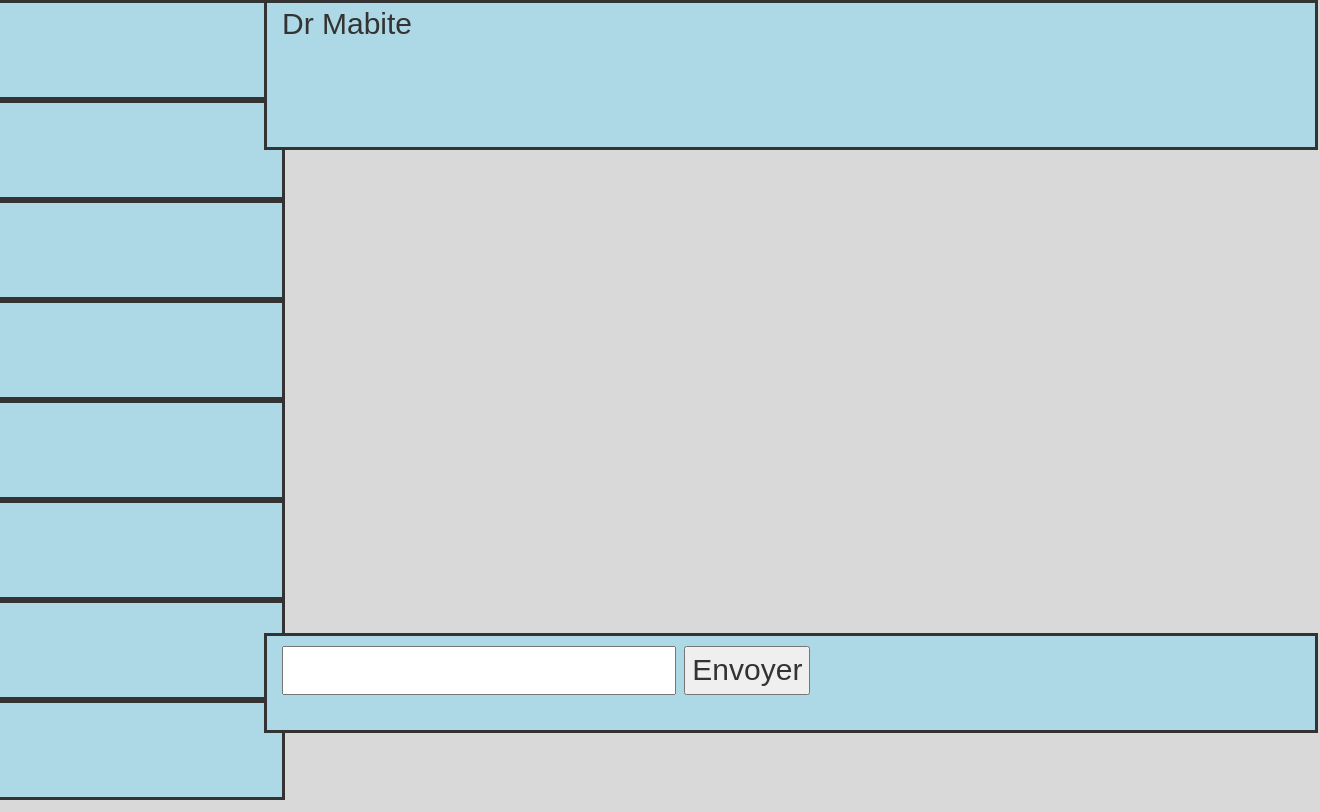
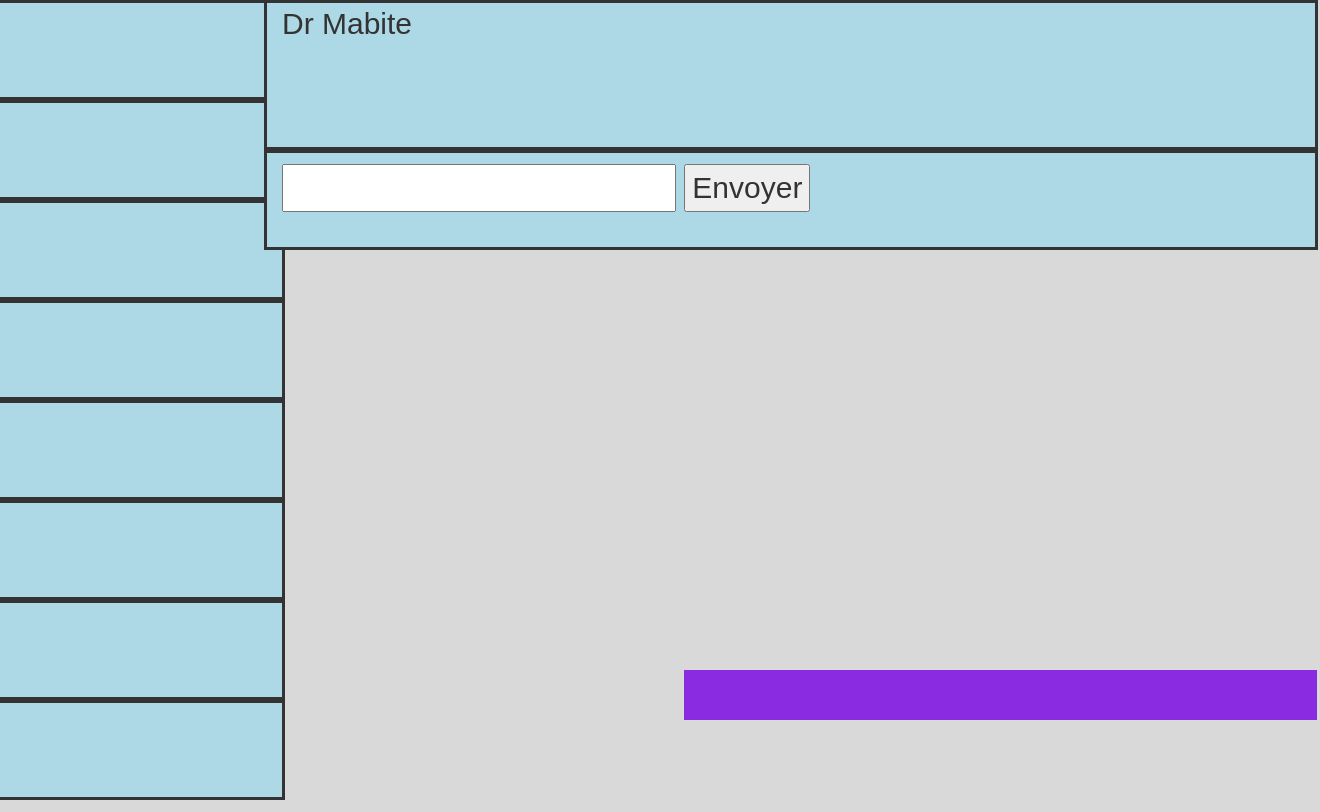
Before and after one commit to Arthyvi/PROJET-PISCINE-2022, a PHP site: page /chatroom.html in a window 1320 px wide. Run offline with PHP 8.4, Linux system fonts and the light colour scheme.

Commit message:
chatroom

```diff
--- a/PJ WEB 2021 Eleonore DOS SANTOS Lucas FEVRE Kevin CERCEAU Arthur VINHAS/chatroom.html
+++ b/PJ WEB 2021 Eleonore DOS SANTOS Lucas FEVRE Kevin CERCEAU Arthur VINHAS/chatroom.html
@@ -8,6 +8,7 @@
     <link rel="stylesheet" href="style.css">
     <script src="https://ajax.googleapis.com/ajax/libs/jquery/3.3.1/jquery.min.js"> </script>
     <script src="https://maxcdn.bootstrapcdn.com/bootstrap/3.3.7/j s/bootstrap.min.js"> </script>
+    <script src="script.js"></script>
 </head>
 
 <body>
@@ -21,13 +22,13 @@
                 </div>
             </div>
             <div id="messagezone">
-                <div id="message"></div>
+                <div class="messagesent"></div>
             </div>
             <div id="messagebar">
                 <div class="col-sm-12"
                     style="height:100px; background-color:lightblue; border-style: solid; padding-top: 1%;">
-                    <input type="text" name="message">
-                    <button id="envoyer">Envoyer</button>
+                    <input type="text" id="messagewritten">
+                    <button id="envoyer" onclick="envoyer()">Envoyer</button>
                 </div>
             </div>
         </div>
--- a/PJ WEB 2021 Eleonore DOS SANTOS Lucas FEVRE Kevin CERCEAU Arthur VINHAS/script.js
+++ b/PJ WEB 2021 Eleonore DOS SANTOS Lucas FEVRE Kevin CERCEAU Arthur VINHAS/script.js
@@ -1,5 +1,12 @@
-$(document).ready(function () {
+/*$(document).ready(function () {
+    //$('#messagesent').hide();
     $('#envoyer').click(function () {
+        $('#messagesent').innerText = $('#messagewritten').value;
+        $('#messagesent').show();
+    })
+});*/
 
-    })
-});
+function envoyer() {
+    document.getElementById('messagesent').innerText=document.getElementById('messagewritten').value;
+    document.getElementById('messagewritten').value="";
+}
--- a/PJ WEB 2021 Eleonore DOS SANTOS Lucas FEVRE Kevin CERCEAU Arthur VINHAS/style.css
+++ b/PJ WEB 2021 Eleonore DOS SANTOS Lucas FEVRE Kevin CERCEAU Arthur VINHAS/style.css
@@ -45,24 +45,23 @@ h1 {
 
 #messageinfo {
     position: sticky;
+    top:0;
+    height: 10%;
 }
 
 #messagezone {
-    position: sticky;
-    margin-bottom: 60%;
-    height: 80%;
-    width: 100%;
+    position: relative;
+    top: 20%;
+    height: 70%;
 }
 
 #messagebar {
     position: sticky;
-    float: left;
-    height: 20%;
-    width: 100%;
-    margin-bottom: 0%;
+    bottom:0;
+    height: 10%;
 }
 
-.message {
+.messagesent {
     position: relative;
     top: 670px;
     left: 420px;
```
Also changed, not shown: PJ WEB 2021 Eleonore DOS SANTOS Lucas FEVRE Kevin CERCEAU Arthur VINHAS/fichecontact.html (added, +10 -0 lines).
